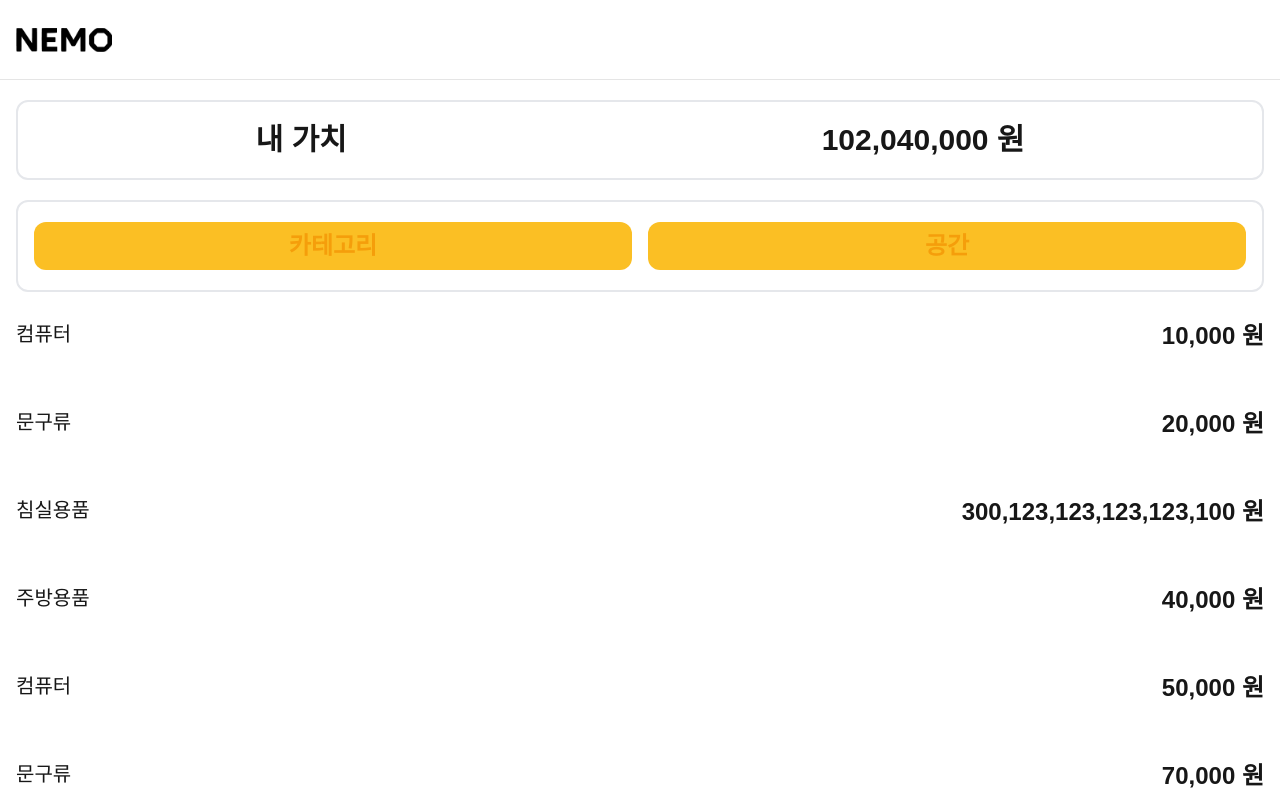
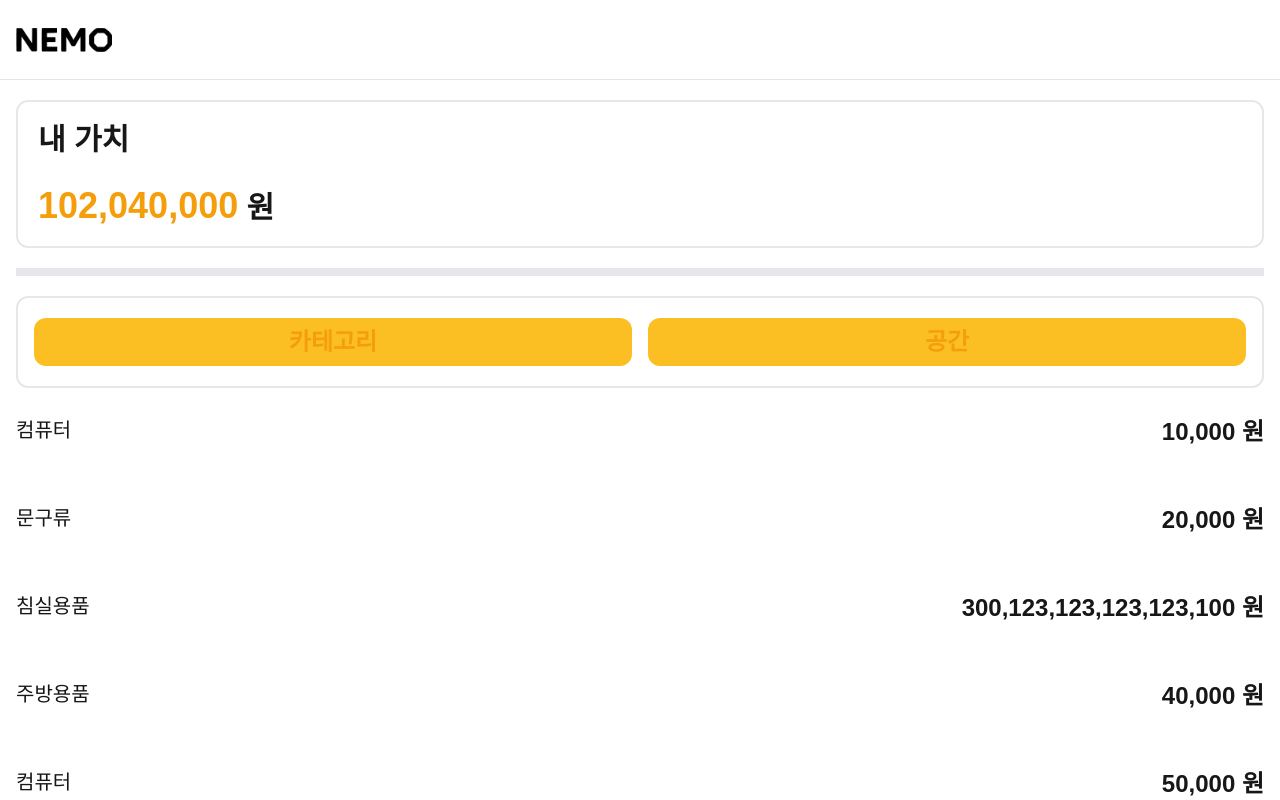
Before and after one commit to NEMO-tabtab/web, a Next.js app: page / in a window 1280 px wide. Shown: the top 800 px of the page. Built offline with nearby package versions, Linux system fonts and the light colour scheme.

Commit message:
feat: 메인 페이지 퍼블리싱

```diff
--- a/src/app/(home)/page.tsx
+++ b/src/app/(home)/page.tsx
@@ -42,10 +42,14 @@ export default function Home() {
 
     return (
         <main className="container-1280 px">
-            <section className="flex justify-around my-5 py-5 border-2 border-solid rounded-xl">
+            <section className="grid grid-rows-2 my-5 p-5 gap-6 border-2 border-solid rounded-xl">
                 <strong className="text-xl md:text-3xl">내 가치</strong>
-                <strong className="text-xl md:text-3xl">102,040,000 원</strong>
+                <span>
+                    <strong className="text-xl md:text-4xl text-amber-500">102,040,000</strong>
+                    <strong className="text-xl md:text-3xl"> 원</strong>
+                </span>
             </section>
+            <hr className="border-solid border-4" />
             <section className="my-5 py-5 border-2 border-solid rounded-xl">
                 <article className="grid grid-cols-2 gap-4 px-4">
                     <button
```
